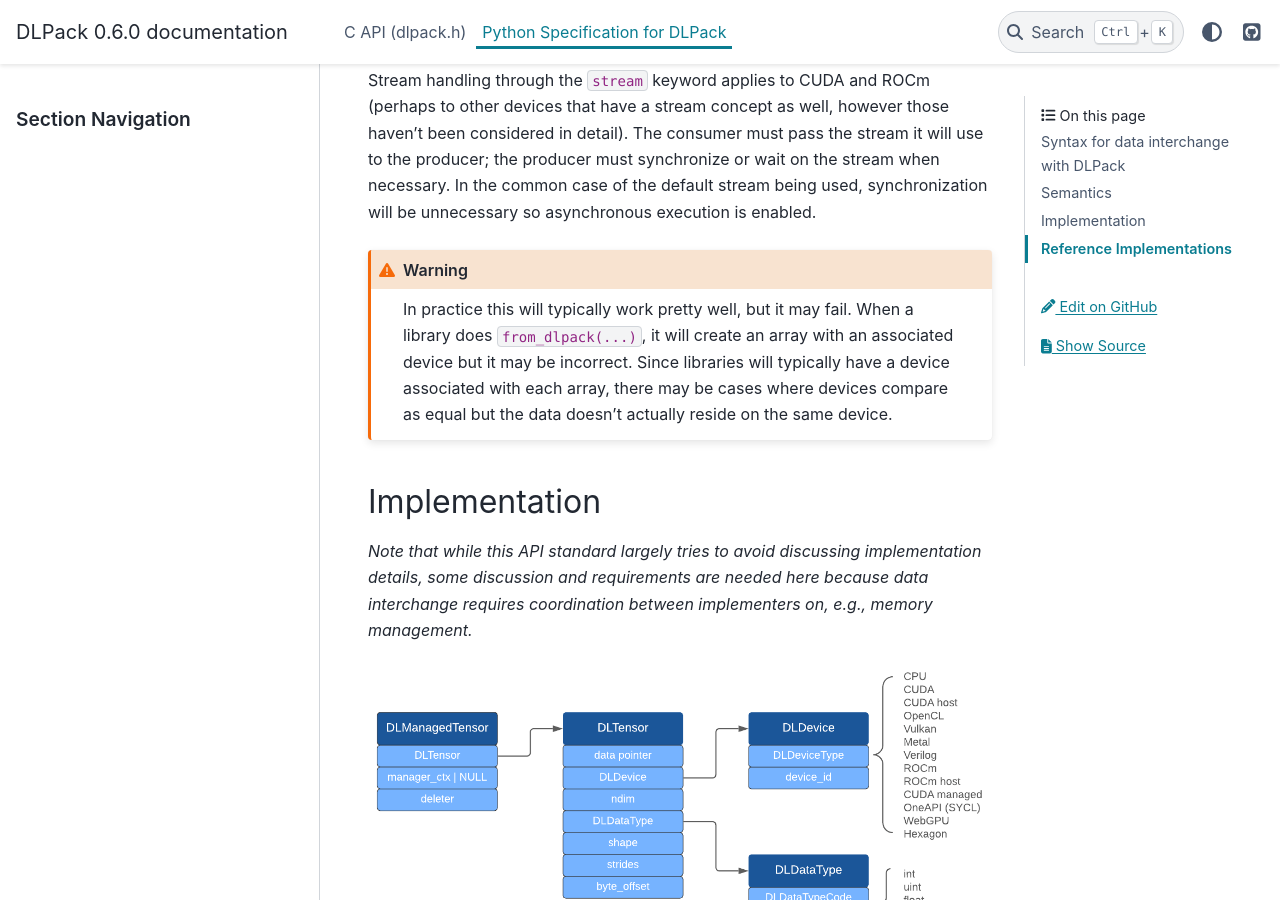
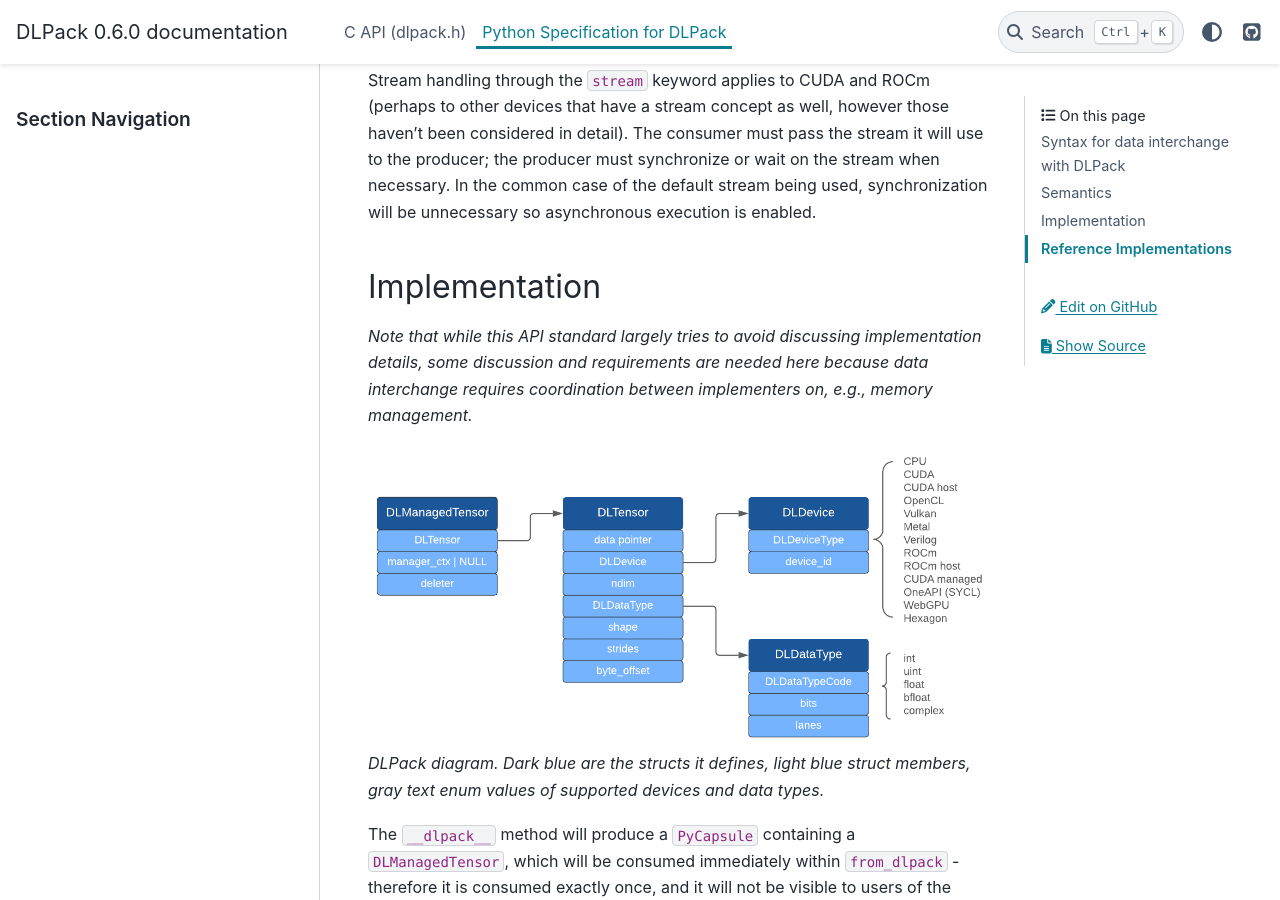
Before and after one commit to dmlc/dlpack, a Sphinx documentation site: the page built from docs/source/python_spec.rst, in a window 1280 px wide and 900 px high, scrolled down 1058 px. Built offline with Sphinx 7.4.7 and the PyData theme 0.15.4, drawn with Linux system fonts in a browser that asks for light colours.

Commit message:
Remove a duplicate warning in Python spec

```diff
--- a/docs/source/python_spec.rst
+++ b/docs/source/python_spec.rst
@@ -47,13 +47,6 @@ considered in detail). The consumer must pass the stream it will use to the
 producer; the producer must synchronize or wait on the stream when necessary.
 In the common case of the default stream being used, synchronization will be
 unnecessary so asynchronous execution is enabled.
-
-.. warning::
-   In practice this will typically work pretty well, but it may fail. When a
-   library does ``from_dlpack(...)``, it will create an array with an associated
-   device but it may be incorrect. Since libraries will typically have a device
-   associated with each array, there may be cases where devices compare as equal
-   but the data doesn't actually reside on the same device.
 
 
 Implementation
```
